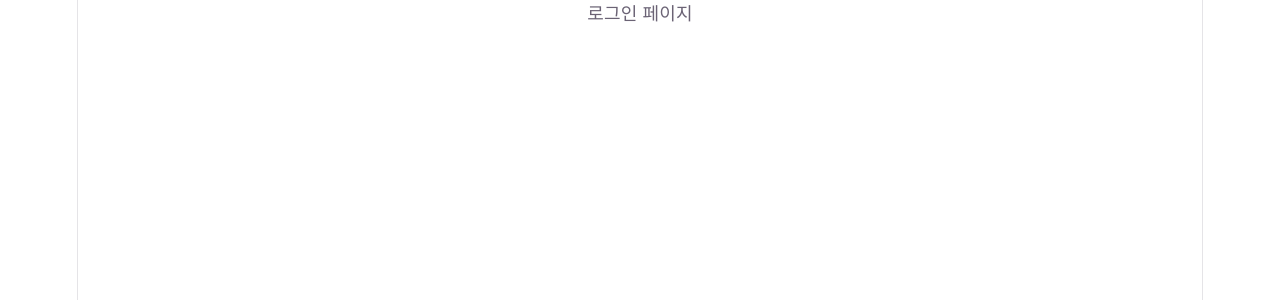
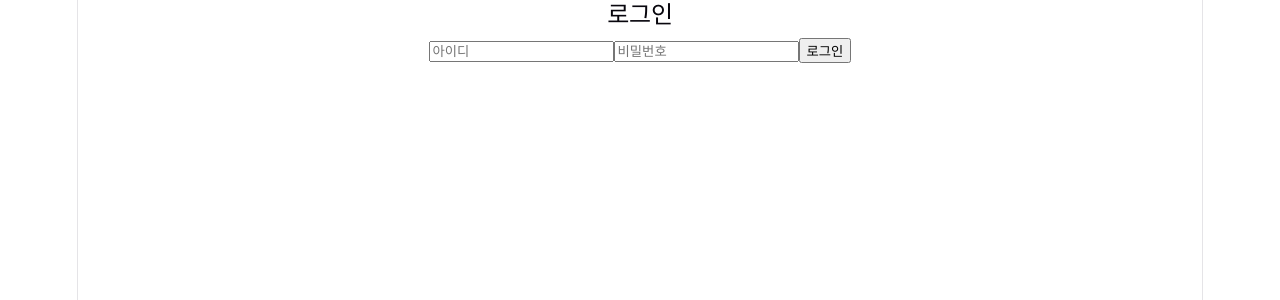
Before and after one commit to noxisna/study, a React (Vite) app: page /login in a window 1280 px wide. Shown: the top 300 px of the page. Built offline with nearby package versions, Linux system fonts and the light colour scheme.

Commit message:
feat: 로그인, 할 일 목록 전체 기능 완성(추가/삭제/완료체크/로컬스토리지

```diff
--- a/src/pages/LoginPage.jsx
+++ b/src/pages/LoginPage.jsx
@@ -1,4 +1,32 @@
+import { useState } from "react";
+import { useNavigate } from "react-router-dom";
+
 function LoginPage() {
-  return <div>로그인 페이지</div>
+  const [id, setId] = useState('');
+  const [password, setPassword] = useState('');
+  const navigate = useNavigate();
+
+  const hanldeLogin = () => {
+    navigate('/todos');
+  };
+
+  return (
+    <div>
+      <h2>로그인</h2>
+      <input
+        type="text"
+        placeholder="아이디"
+        value={id}
+        onChange={(e) => setId(e.target.value)}
+      />
+      <input
+        type="password"
+        placeholder="비밀번호"
+        value={password}
+        onChange={(e) => setPassword(e.target.value)}
+      />
+      <button onClick={hanldeLogin}>로그인</button>
+    </div>
+    );
 }
-export default LoginPage
+export default LoginPage;
--- a/src/pages/TodoListPage.jsx
+++ b/src/pages/TodoListPage.jsx
@@ -1,18 +1,34 @@
-import { useState, useEffect } from "react";
-import { todos } from "../mocks/Todos";
+import { useState } from "react";
+import { todos } from "../mocks/todos";
+import { useEffect } from "react";
 import "./TodoListPage.css";
 
 function TodoListPage() {
-  const [todoList, setTodoList] = useState(()=>{
+  const [todoList, setTodoList] = useState(()=> {
     const saved = localStorage.getItem("todoList");
     return saved ? JSON.parse(saved) : todos;
    });
-  const [inputText, setInputText] = useState("");
 
    useEffect(() => {
     localStorage.setItem("todoList", JSON.stringify(todoList));
    }, [todoList]);
 
+  const [inputText, setInputText] =useState("");
+  const handleAdd = () => {
+    if (inputText.trim() === "") return;
+
+    const newTodo = {
+      id: Date.now(),
+      text: inputText,
+      done: false,
+    };
+    setTodoList([...todoList, newTodo]);
+    setInputText("");
+  };
+
+  const handleDelete = (id) => {
+    setTodoList(todoList.filter((todo) => todo.id !== id));
+  };
 
   const handleToggle = (id) => {
     setTodoList(
@@ -22,31 +38,14 @@ useEffect(() => {
     );
   };
 
-  const handleAdd = () => {
-    if (inputText.trim() === "") return;
-
-    const newTodo = {
-      id: Date.now(),
-      text: inputText,
-      done: false,
-    };
-
-    setTodoList([...todoList, newTodo]);
-    setInputText("");
-  }; // ← handleAdd 끝!
-
-  // 🆕 handleAdd가 끝난 "다음"에 따로 만들기
   const handleKeyDown = (e) => {
     if (e.nativeEvent.isComposing) return;
-
     if (e.key === "Enter") {
       handleAdd();
     }
   };
 
-  const handleDelete = (id) => {
-    setTodoList(todoList.filter((todo) => todo.id !== id));
-  };
+
 
   return (
     <div className="todo-container">
@@ -59,30 +58,17 @@ useEffect(() => {
         placeholder="할 일을 입력하세요"
         value={inputText}
         onChange={(e) => setInputText(e.target.value)}
-          onKeyDown={handleKeyDown} // 🆕 원래 입력창에 한 줄만 추가
+        onKeyDown={handleKeyDown}
         />
-        <button className="todo-add-btn" onClick={handleAdd}>
-          추가
-        </button>
+        <button className="todo-add-btn" onClick={handleAdd}>추가</button>
       </div>
 
       <ul className="todo-list">
         {todoList.map((todo) => (
           <li key={todo.id} className="todo-item">
-            <input
-              type="checkbox"
-              checked={todo.done}
-              onChange={() => handleToggle(todo.id)}
-            />
-            <span className={todo.done ? "todo-text done" : "todo-text"}>
-              {todo.text}
-            </span>
-            <button
-              className="todo-delete-btn"
-              onClick={() => handleDelete(todo.id)}
-            >
-              🗑️
-            </button>
+             <input type="checkbox" checked={todo.done} onChange={ () => handleToggle(todo.id) }/>
+             <span className={todo.done ? "todo-text done" : "todo-text"}>{todo.text}</span>
+             <button className="todo-delete-btn" onClick={() => handleDelete(todo.id)}>🗑️</button>
           </li>
         ))}
       </ul>
```
Lines whose indentation alone changed are shown as unchanged.
